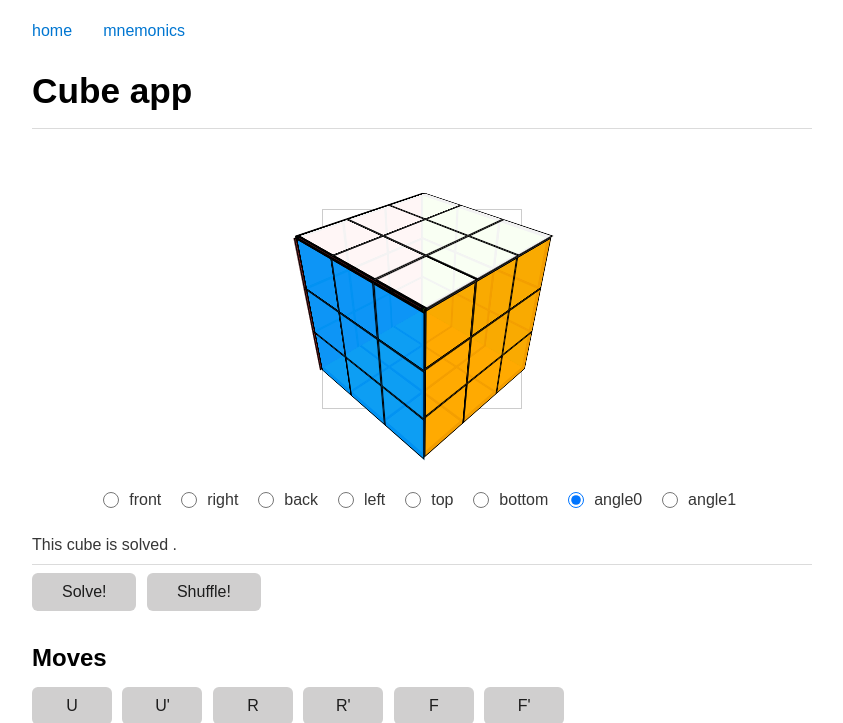
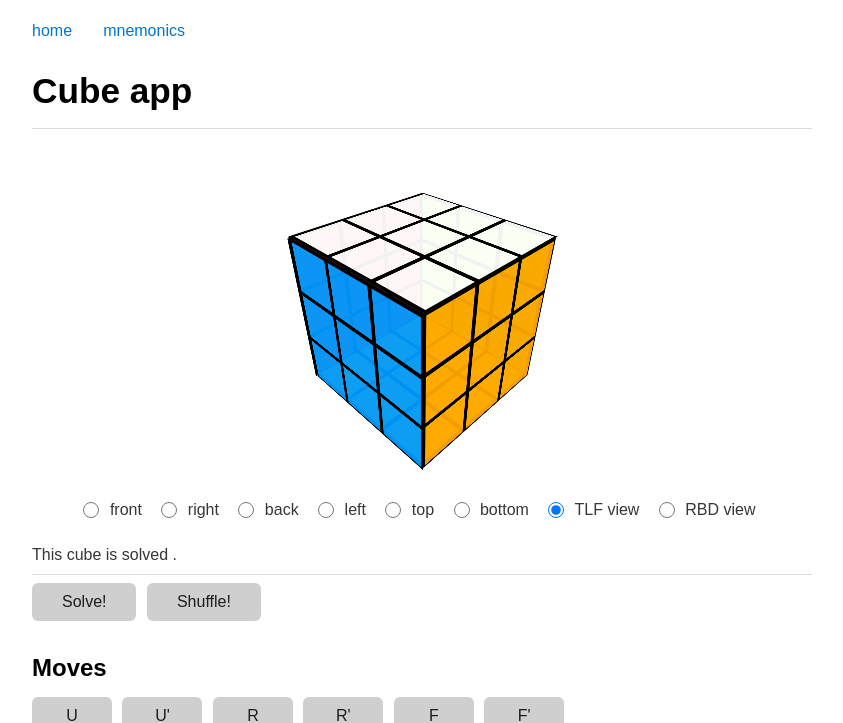
Before and after one commit to adamurban98/cubemem, a Flask app: page /cube in a window 1280 px wide. Shown: the top 723 px of the page, without its empty margins (218-1061 px from the left). Run offline with Flask 2, Linux system fonts and the light colour scheme; parts of the project's set-up code (start-up, migrations or seed data) failed here and were passed over.

Commit message:
fix 3d cube

```diff
--- a/templates/cubechart_3d.html
+++ b/templates/cubechart_3d.html
@@ -8,39 +8,39 @@
 body { font-family: sans-serif; }
 
 .scene {
-  width: 200px;
-  height: 200px;
-  border: 1px solid #CCC;
+  width: 210px;
+  height: 210px;
+  /*border: 1px solid #CCC;*/
   margin: 80px;
   perspective: 400px;
 }
 
 .cube {
-  width: 200px;
-  height: 200px;
+  width: 210px;
+  height: 210px;
   position: relative;
   transform-style: preserve-3d;
-  transform: translateZ(-100px);
+  transform: translateZ(-105px);
   transition: transform 1s;
 }
 
 
-.cube.show-front  { transform: translateZ(-100px) rotateY(   0deg); }
-.cube.show-right  { transform: translateZ(-100px) rotateY( -90deg); }
-.cube.show-back   { transform: translateZ(-100px) rotateY(-180deg); }
-.cube.show-left   { transform: translateZ(-100px) rotateY(  90deg); }
-.cube.show-top    { transform: translateZ(-100px) rotateX( -90deg); }
-.cube.show-bottom { transform: translateZ(-100px) rotateX(  90deg); }
-.cube.show-angle0 { transform: translateZ(-100px) rotateX(  -35deg) rotateY(  45deg); }
-.cube.show-angle1 { transform: translateZ(-100px) rotateX(  35deg) rotateY(  -135deg); }
+.cube.show-front  { transform: translateZ(-105px) rotateY(   0deg); }
+.cube.show-right  { transform: translateZ(-105px) rotateY( -90deg); }
+.cube.show-back   { transform: translateZ(-105px) rotateY(-180deg); }
+.cube.show-left   { transform: translateZ(-105px) rotateY(  90deg); }
+.cube.show-top    { transform: translateZ(-105px) rotateX( -90deg); }
+.cube.show-bottom { transform: translateZ(-105px) rotateX(  90deg); }
+.cube.show-angle0 { transform: translateZ(-105px) rotateX(  -35deg) rotateY(  45deg); }
+.cube.show-angle1 { transform: translateZ(-105px) rotateX(  35deg) rotateY(  -135deg); }
 
 .face {
   position: absolute;
-  width: 200px;
-  height: 200px;
+  width: 210px;
+  height: 210px;
   border: 2px solid black;
-  line-height: 66.6px;
-  font-size: 33.3px;
+  line-height: 70px;
+  font-size: 45px;
   font-weight: bold;
   color: rgb(0, 0, 0);
   text-align: center;
@@ -49,12 +49,12 @@ body { font-family: sans-serif; }
 
 
 
-.face--front  { transform: rotateY(  0deg) translateZ(100px); }
-.face--right  { transform: rotateY( 90deg) translateZ(100px); }
-.face--back   { transform: rotateY(180deg) translateZ(100px); }
-.face--left   { transform: rotateY(-90deg) translateZ(100px); }
-.face--top    { transform: rotateX(  90deg) translateZ(100px); }
-.face--bottom { transform: rotateX( -90deg) translateZ(100px); }
+.face--front  { transform: rotateY(  0deg) translateZ(105px); }
+.face--right  { transform: rotateY( 90deg) translateZ(105px); }
+.face--back   { transform: rotateY(180deg) translateZ(105px); }
+.face--left   { transform: rotateY(-90deg) translateZ(105px); }
+.face--top    { transform: rotateX(  90deg) translateZ(105px); }
+.face--bottom { transform: rotateX( -90deg) translateZ(105px); }
 
 .cube .sticker.w {background: rgba(255, 255, 255, 0.95);}
 .cube .sticker.b {background: rgba(0, 153, 255,   0.95);}
@@ -64,15 +64,16 @@ body { font-family: sans-serif; }
 .cube .sticker.y {background: rgba(255, 247, 0,   0.95);}
 
 .cube .sticker {
+  box-sizing: border-box;
   position: absolute;
-  border: 2px solid black;
-  line-height: 66.6px;
-  font-size: 33.3px;
+  border: 3px solid black;
+  line-height: 70px;
+  font-size: 30px;
   font-weight: bold;
   color: transparent;
   text-align: center;
-  width: 66.6px;
-  height: 66.6px;
+  width: 70px;
+  height: 70px;
 }
 
 
@@ -87,15 +88,15 @@ body { font-family: sans-serif; }
   color: black;
 }
 
-.sticker--x0y0 { transform: translateX(0)        translateY(0     )   ;}
-.sticker--x1y0 { transform: translateX(66.66px)  translateY(0     )   ;}
-.sticker--x2y0 { transform: translateX(133.33px) translateY(0     )   ;}
-.sticker--x0y1 { transform: translateX(0)        translateY(66.6px)   ;}
-.sticker--x1y1 { transform: translateX(66.66px)  translateY(66.6px)   ;}
-.sticker--x2y1 { transform: translateX(133.33px) translateY(66.6px)   ;}
-.sticker--x0y2 { transform: translateX(0)        translateY(133.33px) ;}
-.sticker--x1y2 { transform: translateX(66.66px)  translateY(133.33px) ;}
-.sticker--x2y2 { transform: translateX(133.33px) translateY(133.33px) ;}
+.sticker--x0y0 { transform: translateX(0)         translateY(0     )   ;}
+.sticker--x1y0 { transform: translateX(70px)      translateY(0     )   ;}
+.sticker--x2y0 { transform: translateX(140px)     translateY(0     )   ;}
+.sticker--x0y1 { transform: translateX(0)         translateY(70px)   ;}
+.sticker--x1y1 { transform: translateX(70px)      translateY(70px)   ;}
+.sticker--x2y1 { transform: translateX(140px)     translateY(70px)   ;}
+.sticker--x0y2 { transform: translateX(0)         translateY(140px) ;}
+.sticker--x1y2 { transform: translateX(70px)      translateY(140px) ;}
+.sticker--x2y2 { transform: translateX(140px)     translateY(140px) ;}
 
 label { margin-right: 10px; }
 </style>
@@ -200,11 +201,11 @@ label { margin-right: 10px; }
       </label>
       <label>
 
-        <input type="radio" name="rotate-cube-side-{{cubeid}}" value="angle0" checked  /> angle0
+        <input type="radio" name="rotate-cube-side-{{cubeid}}" value="angle0" checked  /> TLF view
       </label>
       <label>
 
-        <input type="radio" name="rotate-cube-side-{{cubeid}}" value="angle1" /> angle1
+        <input type="radio" name="rotate-cube-side-{{cubeid}}" value="angle1" /> RBD view
       </label>
     </p>
 
```
